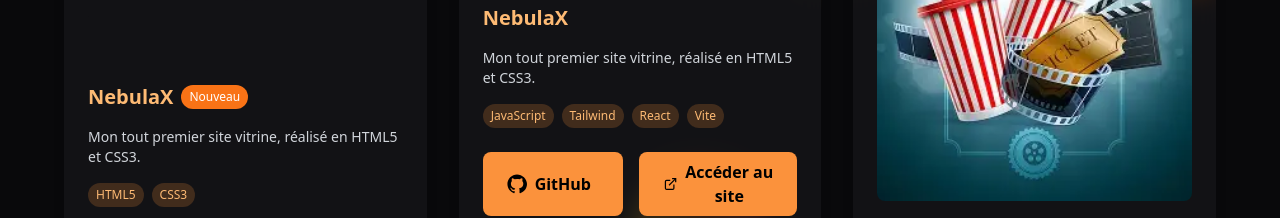
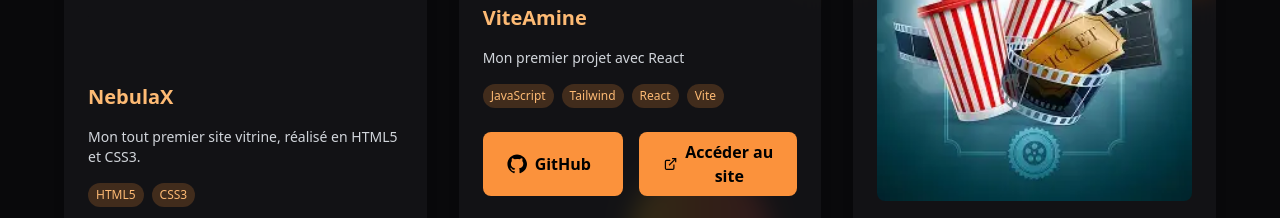
Before and after one commit to LunyKe/PortFolio, a plain HTML site: page projects.html in a window 1280 px wide. Shown: the part 504-722 px from the top of the page. Drawn offline with nearby package versions, Linux system fonts and the light colour scheme.

Commit message:
Erreur p2

```diff
--- a/projects.html
+++ b/projects.html
@@ -46,7 +46,7 @@
           class="rounded-lg h-100  mb-2 group-hover:brightness-110 transition" />
         <div class="flex items-center gap-2">
           <h2 class="text-xl font-bold text-orange-300">NebulaX</h2>
-          <span class="bg-orange-500 text-xs text-white px-2 py-1 rounded-full">Nouveau</span>
+
         </div>
         <p class="text-gray-300 text-sm">Mon tout premier site vitrine, réalisé en HTML5 et CSS3.</p>
         <div class="flex gap-2 flex-wrap">
@@ -88,10 +88,10 @@
           alt="Capture d'écran du site NebulaX"
           class="rounded-lg h-100 object-cover mb-2 group-hover:brightness-110 transition" />
         <div class="flex items-center gap-2">
-          <h2 class="text-xl font-bold text-orange-300">NebulaX</h2>
+          <h2 class="text-xl font-bold text-orange-300">ViteAmine</h2>
 
         </div>
-        <p class="text-gray-300 text-sm">Mon tout premier site vitrine, réalisé en HTML5 et CSS3.</p>
+        <p class="text-gray-300 text-sm">Mon premier projet avec React</p>
         <div class="flex gap-2 flex-wrap">
           <span class="bg-orange-400/20 text-orange-300 px-2 py-1 rounded-full text-xs">JavaScript</span>
           <span class="bg-orange-400/20 text-orange-300 px-2 py-1 rounded-full text-xs">Tailwind</span>
```
